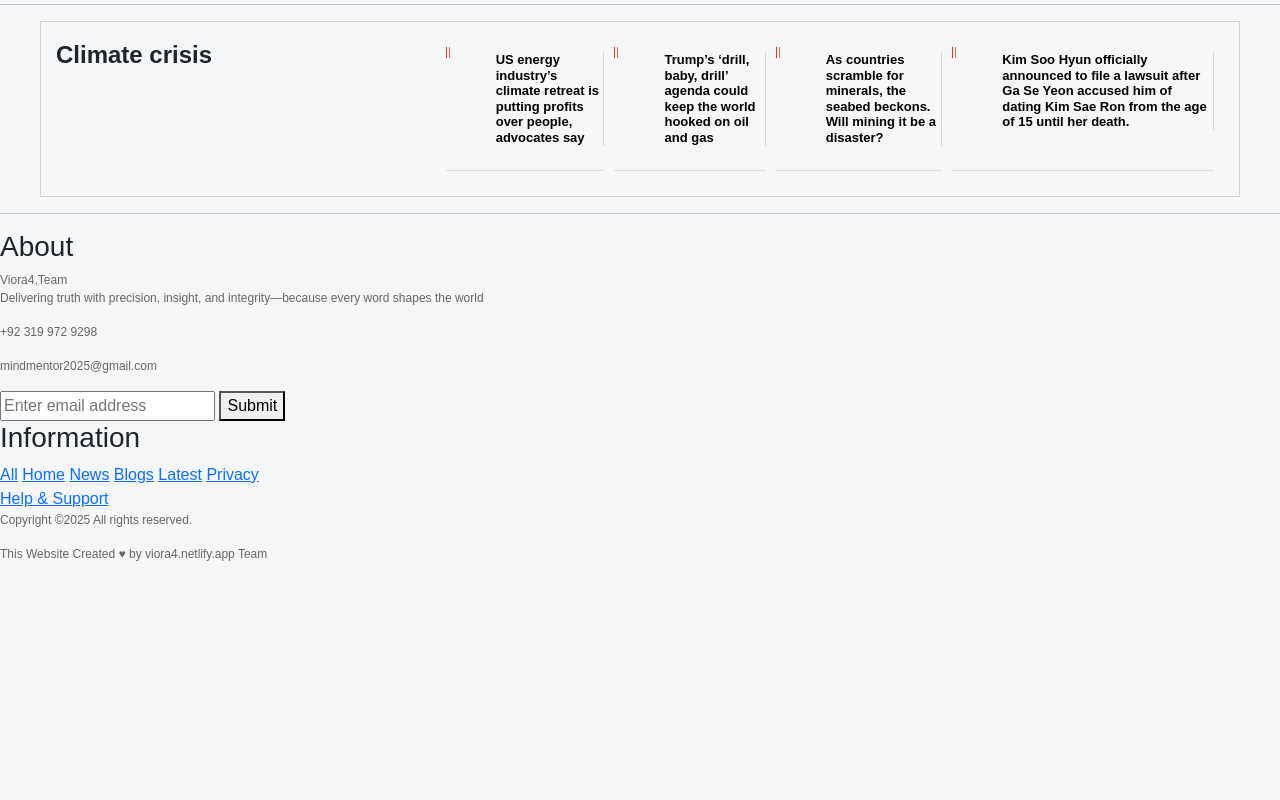
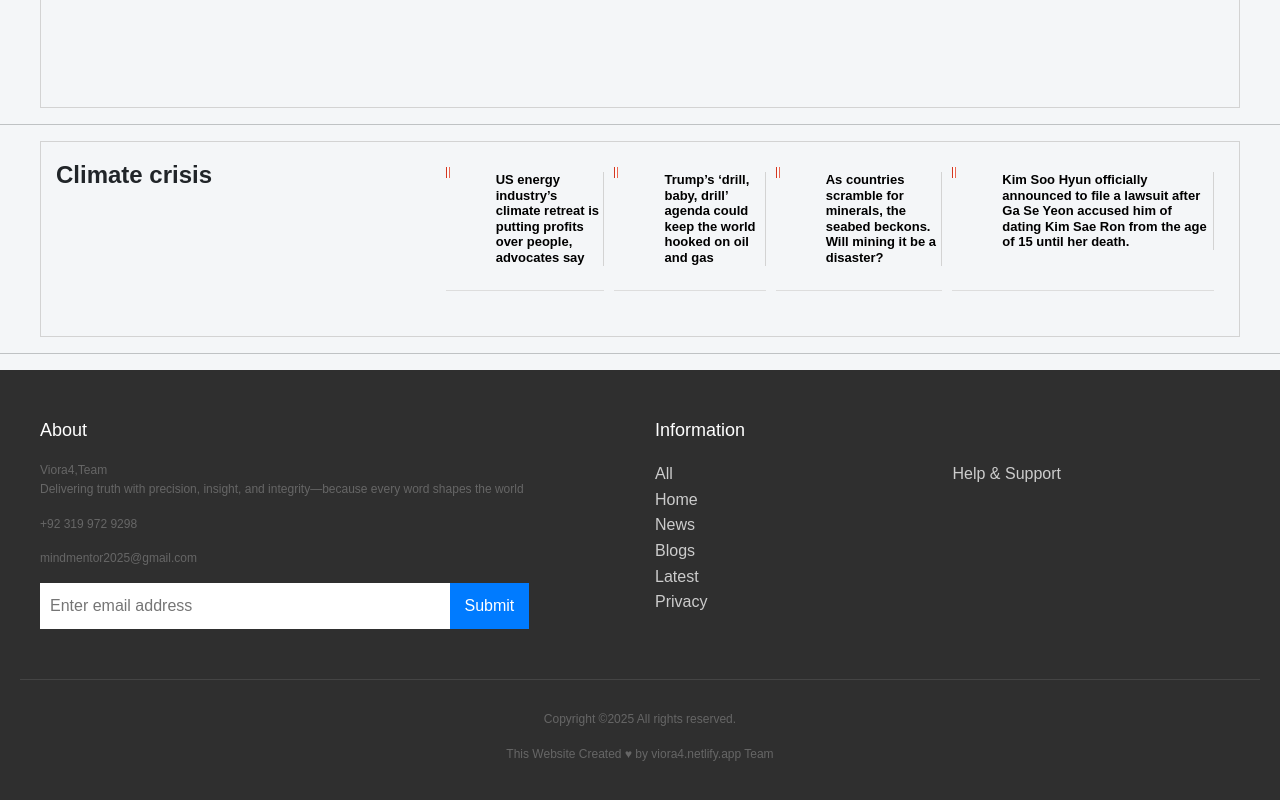
Before and after one commit to nouman007pro/viora4-main, a plain HTML site: page index.html in a window 1280 px wide. Shown: the part 5176-5976 px from the top of the page. Before the commit the page ends 5755 px from the top, so only its background shows below. Drawn offline with nearby package versions, Linux system fonts and the light colour scheme; a script that the page names is missing; files whose address does not match are found by name.

Commit message:
Update index.html

```diff
--- a/index.html
+++ b/index.html
@@ -971,5 +971,91 @@
             <p>This Website Created ♥ by viora4.netlify.app Team</p>
         </div>
     </footer>
+    <style>
+.footer {
+        background: #2f2f2f;
+        color: #fff;
+        padding: 50px 20px;
+        line-height: 1.6;
+    }
+
+    .footer-content {
+        max-width: 1200px;
+        margin: 0 auto;
+        display: grid;
+        grid-template-columns: repeat(auto-fit, minmax(250px, 1fr));
+        gap: 30px;
+    }
+
+    .footer-section h3 {
+        color: #fff;
+        margin-bottom: 20px;
+        font-size: 18px;
+    }
+
+    .footer-about p {
+        margin-bottom: 15px;
+    }
+
+    .newsletter-input {
+        display: flex;
+        margin-top: 15px;
+    }
+
+    .newsletter-input input {
+        padding: 10px;
+        border: none;
+        width: 70%;
+    }
+
+    .newsletter-input button {
+        padding: 10px 15px;
+        background: #007bff;
+        border: none;
+        color: white;
+        cursor: pointer;
+    }
+
+    .news-item {
+        margin-bottom: 20px;
+    }
+
+    .news-date {
+        color: #888;
+        font-size: 14px;
+        margin-top: 5px;
+    }
+
+    .footer-links {
+        display: grid;
+        grid-template-columns: repeat(2, 1fr);
+        gap: 10px;
+    }
+
+    .footer-links a {
+        color: #ccc;
+        text-decoration: none;
+        display: block;
+    }
+
+    .footer-links a:hover {
+        color: #fff;
+    }
+
+    .copyright {
+        text-align: center;
+        margin-top: 50px;
+        padding-top: 30px;
+        border-top: 1px solid #444;
+        color: #888;
+    }
+
+    @media (max-width: 768px) {
+        .footer-content {
+            grid-template-columns: 1fr;
+        }
+    }
+    /* Next Layout */
+   </style>
 </body>
 </html>
```
